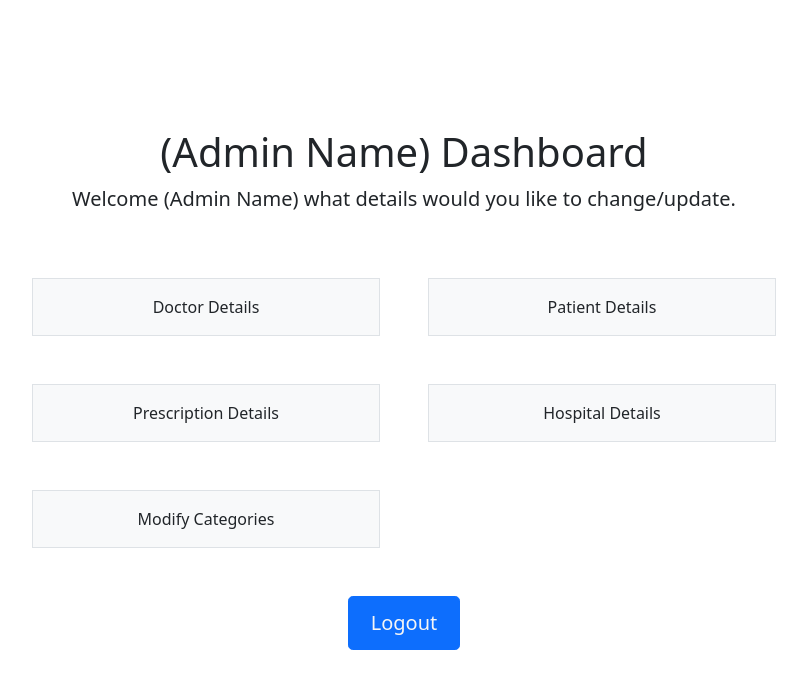
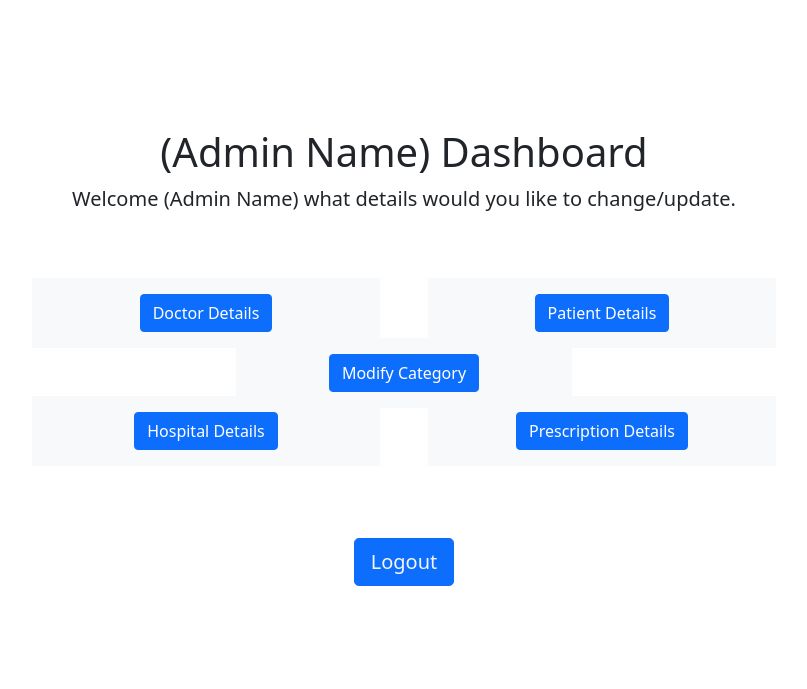
Before and after one commit to DBMS-Project-Z/DBMS-Project, a PHP site: page /admin-page.html in a window 1280 px wide. Shown: the top 689 px of the page, without its empty margins (236-1043 px from the left). Run offline with PHP 8.4, Linux system fonts and the light colour scheme.

Commit message:
modified the admin dashboard

```diff
--- a/admin-page.html
+++ b/admin-page.html
@@ -21,22 +21,22 @@
             </div>
 
         </div>
-        <div class="container text-center overflow-hidden">
+        <div class="container detail-container text-center overflow-hidden">
           <div class="row gx-5 gy-5">
             <div class="col-6">
-              <div class="p-3 border bg-light">Doctor Details</div>
+              <div class="p-3 bg-light"><a href=""><button class="btn btn-details btn-primary">Doctor Details</button></a></div>
             </div>
             <div class="col-6">
-              <div class="p-3 border bg-light">Patient Details</div>
+              <div class="p-3 bg-light"><a href=""><button class="btn btn-details btn-primary">Patient Details</button></a></div>
             </div>
             <div class="col-6">
-              <div class="p-3 border bg-light">Prescription Details</div>
+              <div class="p-3 bg-light"><a href=""><button class="btn btn-details btn-primary">Hospital Details</button></a></div>
             </div>
             <div class="col-6">
-              <div class="p-3 border bg-light">Hospital Details</div>
+              <div class="p-3 bg-light"><a href=""><button class="btn btn-details btn-primary">Prescription Details</button></a></div>
             </div>
-            <div class="col-6 categories">
-              <div class="p-3 border bg-light">Modify Categories</div>
+            <div class="col-6 category-btn">
+              <div class="p-3 bg-light"><a href=""><button class="btn btn-details btn-primary">Modify Category</button></a></div>
             </div>
             <!-- <div class="col-6">
               <div class="p-3 border bg-light">Update Detail 6</div>
@@ -47,5 +47,7 @@
           <button class="btn btn-lg btn-primary footer-btn" type="button"><a href="front-page.html">Logout</a></button>
         </footer>
         <!-- <script src="" async defer></script> -->
+        <!-- Bootstrap JS -->
+        <script src="https://cdn.jsdelivr.net/npm/bootstrap@5.0.0-beta1/dist/js/bootstrap.bundle.min.js" integrity="sha384-ygbV9kiqUc6oa4msXn9868pTtWMgiQaeYH7/t7LECLbyPA2x65Kgf80OJFdroafW" crossorigin="anonymous"></script>
     </body>
 </html>
--- a/css/admin-login.css
+++ b/css/admin-login.css
@@ -3,11 +3,16 @@ body {
 }
 
 .container {
-    max-width: 60vw
+    max-width: 60vw;
+    position: relative;
 }
 
+/* .detail-container {
+    max-width: 33vw;
+} */
+
 .login-footer {
-    margin: 48px 0 15px;
+    margin: 72px 0 15px;
     border-radius: 15px;
     display: flex;
     align-items: center;
@@ -19,5 +24,15 @@ body {
     box-sizing: border-box;
     text-decoration: none;
     color: #f5f5f5;
-    padding: 3px 6px;
+    /* padding: 3px 6px; */
 }
+
+.btn-deatils {
+    padding: 15px;
+}
+
+.category-btn {
+    position: absolute;
+    top: 12px;
+    left: 25%;
+}
--- a/front-page.html
+++ b/front-page.html
@@ -72,6 +72,8 @@
           <footer class="container py-2">
             <p>A paragraph for copyright</p>
           </footer>
-        <script src="" async defer></script>
+        <!-- <script src="" async defer></script> -->
+        <!-- Bootstrap JS -->
+        <script src="https://cdn.jsdelivr.net/npm/bootstrap@5.0.0-beta1/dist/js/bootstrap.bundle.min.js" integrity="sha384-ygbV9kiqUc6oa4msXn9868pTtWMgiQaeYH7/t7LECLbyPA2x65Kgf80OJFdroafW" crossorigin="anonymous"></script>
     </body>
 </html>
--- a/login.html
+++ b/login.html
@@ -39,5 +39,7 @@
             <button class="btn btn-lg btn-primary footer-btn" type="button"><a href="front-page.html">Back To Home Page </a></button>
         </footer>
         <!-- <script src="" async defer></script> -->
+        <!-- Bootstrap JS -->
+        <script src="https://cdn.jsdelivr.net/npm/bootstrap@5.0.0-beta1/dist/js/bootstrap.bundle.min.js" integrity="sha384-ygbV9kiqUc6oa4msXn9868pTtWMgiQaeYH7/t7LECLbyPA2x65Kgf80OJFdroafW" crossorigin="anonymous"></script>
     </body>
 </html>
```
